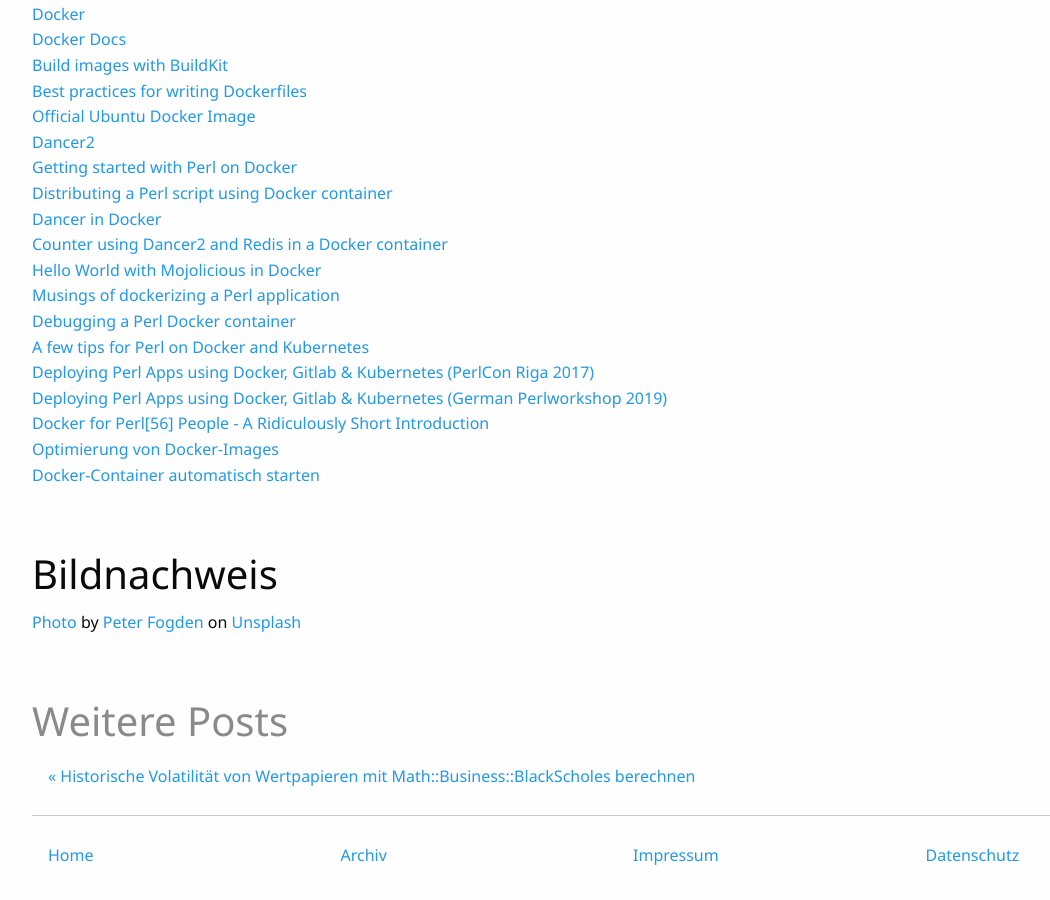
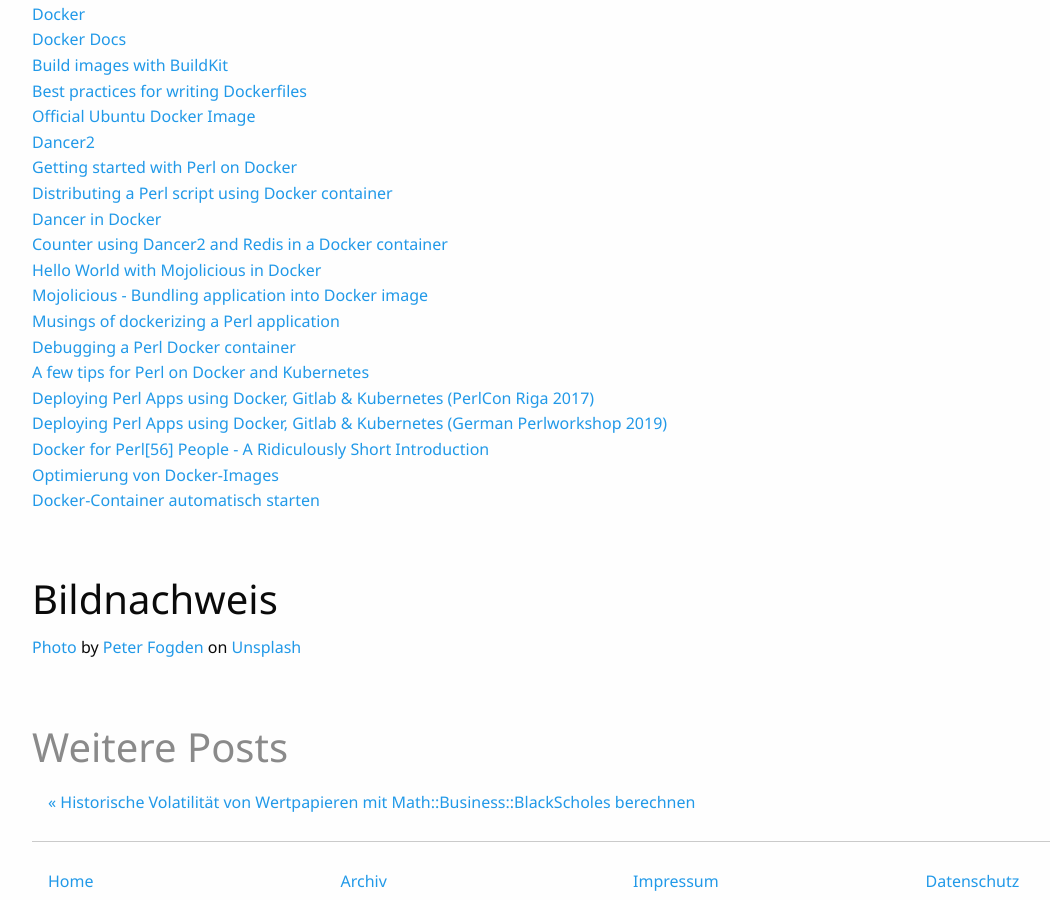
Before and after one commit to perl-howto/perl-howto.github.io, a Jekyll site: the page built from _posts/2021-08-31-perl-on-docker-dancer2-hello-world-example.html, in a window 1280 px wide and 900 px high, scrolled down 8498 px. Shown: the whole window, without its empty margins (23-1073 px from the left). Built offline with Jekyll 4.4.1, drawn with Linux system fonts in a browser that asks for light colours; before the commit the page ends 9373 px from its top, so only the background shows below that.

Commit message:
Added link to Mojo wiki

```diff
--- a/_posts/2021-08-31-perl-on-docker-dancer2-hello-world-example.html
+++ b/_posts/2021-08-31-perl-on-docker-dancer2-hello-world-example.html
@@ -396,6 +396,7 @@ That's it.
 <li><a href="https://perlmaven.com/dancer-in-docker">Dancer in Docker</a></li>
 <li><a href="https://perlmaven.com/counter-dancer2-redis-docker">Counter using Dancer2 and Redis in a Docker container</a></li>
 <li><a href="https://perlmaven.com/hello-world-with-mojolicious-in-docker">Hello World with Mojolicious in Docker</a></li>
+<li><a href="https://github.com/mojolicious/mojo/wiki/Bundling-application-into-Docker-image">Mojolicious - Bundling application into Docker image</a></li>
 <li><a href="https://patrick-picard.medium.com/musings-of-dockerizing-a-perl-application-b72ca2478e0f">Musings of dockerizing a Perl application</a></li>
 <li><a href="http://johnbokma.com/blog/2021/06/09/debugging-a-docker-container.html">Debugging a Perl Docker container</a></li>
 <li><a href="https://dev.to/zakame/a-few-tips-for-perl-on-docker-and-kubernetes-29bg">A few tips for Perl on Docker and Kubernetes </a></li>
```
